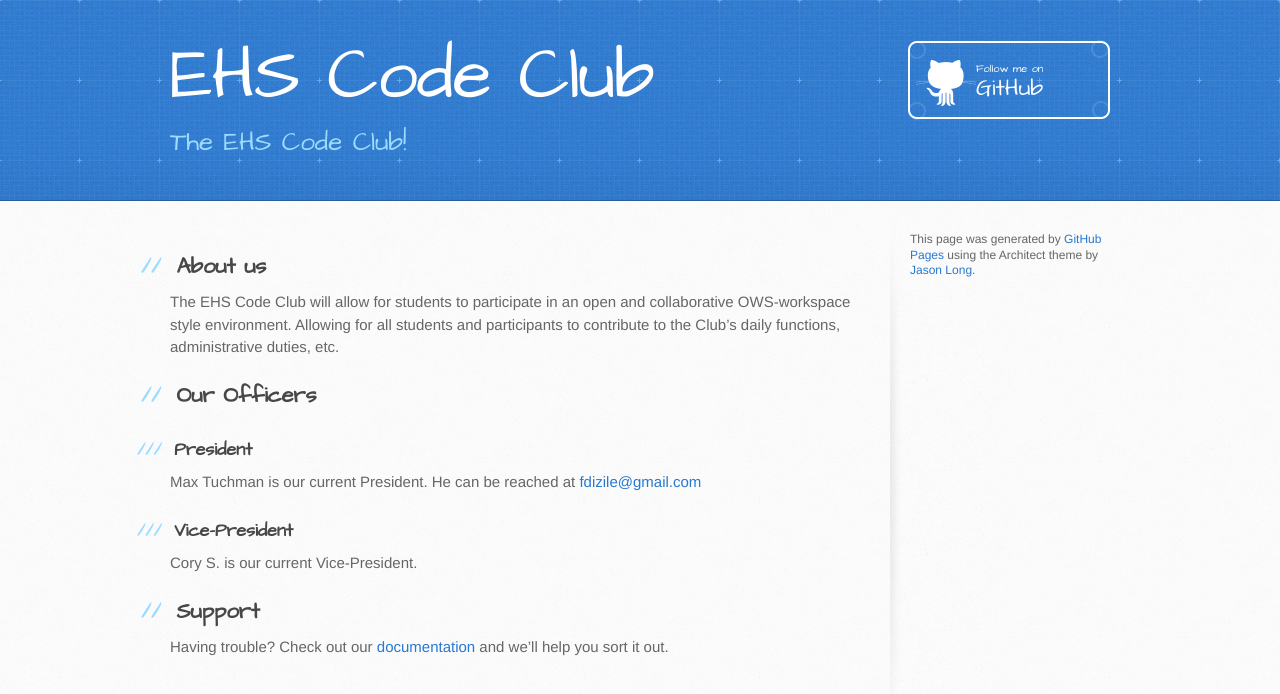
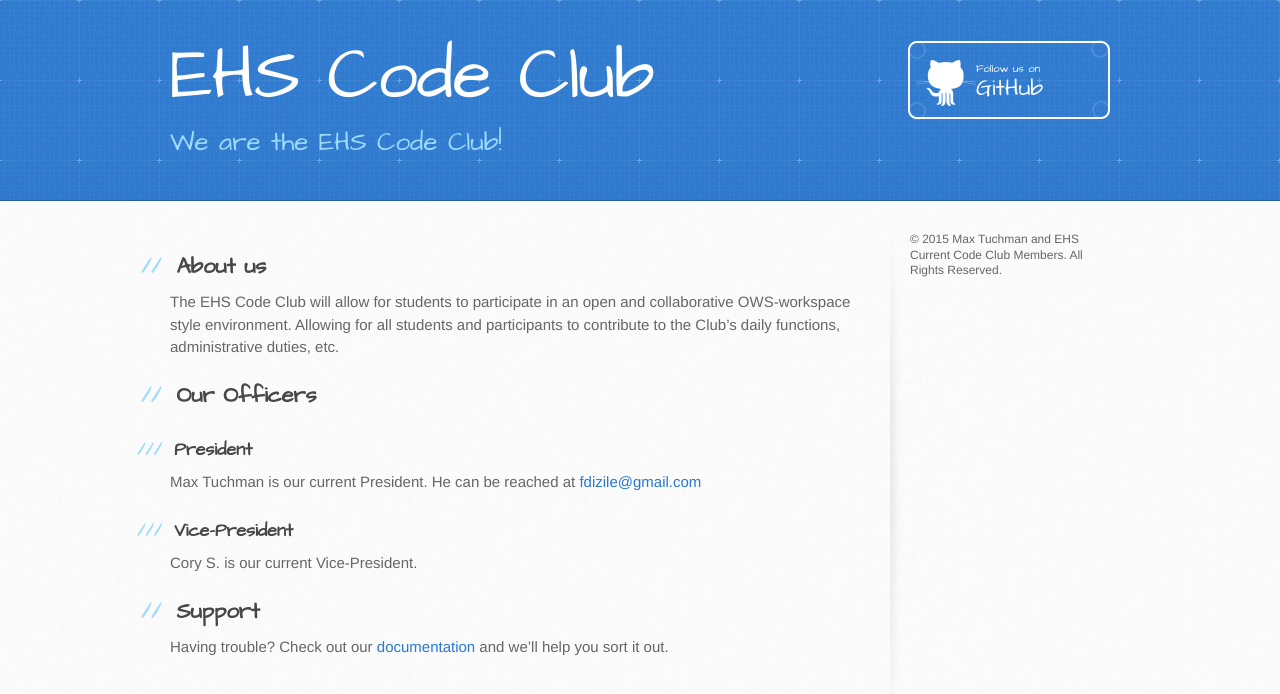
Before and after one commit to EHSCode/ehscode.github.io, a plain HTML site: page index.html in a window 1280 px wide. Drawn offline with Linux system fonts and the light colour scheme.

Commit message:
Updated index.html
Added content and updated copynotice.

```diff
--- a/index.html
+++ b/index.html
@@ -20,8 +20,8 @@
     <header>
       <div class="inner">
         <h1>EHS Code Club</h1>
-        <h2>The EHS Code Club!</h2>
-        <a href="https://github.com/EHSCode" class="button"><small>Follow me on</small> GitHub</a>
+        <h2>We are the EHS Code Club!</h2>
+        <a href="https://github.com/EHSCode" class="button"><small>Follow us on</small> GitHub</a>
       </div>
     </header>
 
@@ -53,9 +53,7 @@
         </section>
 
         <aside id="sidebar">
-
-
-          <p>This page was generated by <a href="https://pages.github.com">GitHub Pages</a> using the Architect theme by <a href="https://twitter.com/jasonlong">Jason Long</a>.</p>
+          <p>&copy; 2015 Max Tuchman and EHS Current Code Club Members. All Rights Reserved.</p>
         </aside>
       </div>
     </div>
```
